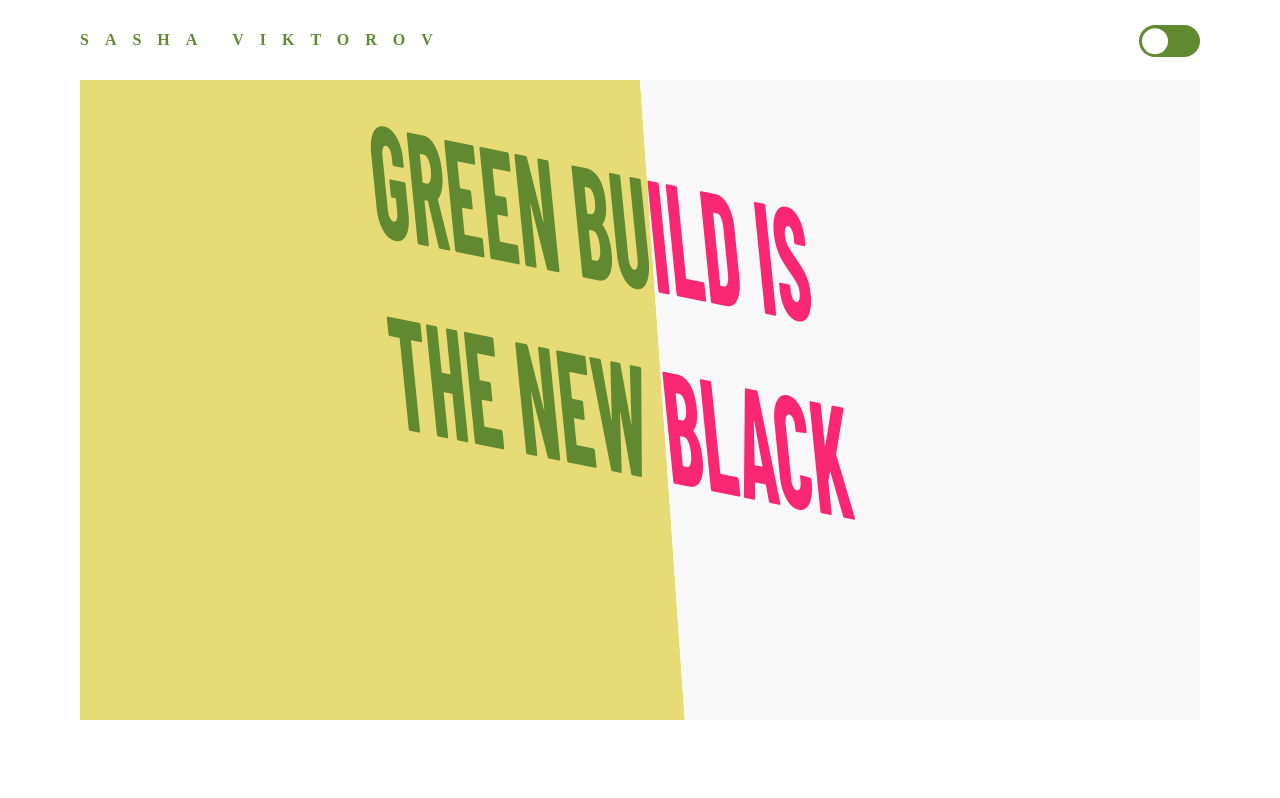
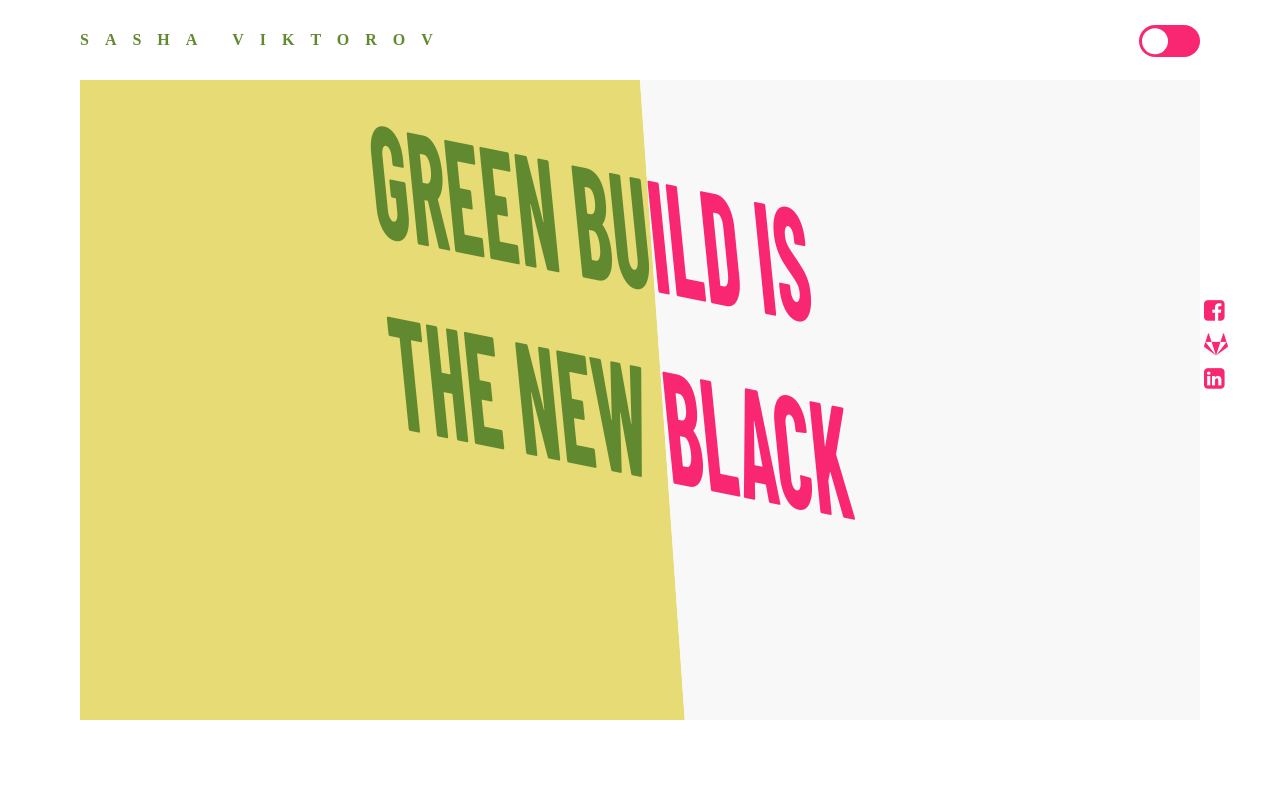
Before and after one commit to viktorovaleksandr/MyPortfolio, a website: page markup/index.html in a window 1280 px wide. Shown: the top 798 px of the page. Drawn offline with nearby package versions, Linux system fonts and the light colour scheme.

Commit message:
add block profile link

```diff
--- a/markup/index.html
+++ b/markup/index.html
@@ -3,6 +3,7 @@
   <head>
     <title>Portfolio</title>
     <meta name="viewport" content="width=device-width, initial-scale=1.0">
+    <link rel="stylesheet" href="https://cdnjs.cloudflare.com/ajax/libs/font-awesome/4.7.0/css/font-awesome.min.css">
     <link rel="stylesheet"  type="text/css" href="css/style.min.css">
   </head>
   <body>
@@ -20,6 +21,13 @@
         <span class="switch-slider"></span>
       </label>
     </header>
+    <nav class="profile-link">
+      <ul>
+        <li><a href="#"><i class="fa">&#xf082;</i></a></li>
+        <li><a href="#"><i class="fa">&#xf296;</i></a></li>
+        <li><a href="#"><i class="fa">&#xf08c;</i></a></li>
+      </ul>
+    </nav>
     <div class="wrapper">
       <section class="content divide">
         <div class="touch touch1">
@@ -89,11 +97,11 @@
             <data>march 2020 - now</data>
             <h6 class="animShow">epam</h6>
             <p class="animShow">Internship</p>
-            <p>Deal with HTML/CSS components for design system.</p>
+            <p class="animShow">Deal with HTML/CSS components for design system.</p>
           </div>
           <div class="Experiens-block">
             <data>december 2019 - march 2020</data>
-            <p>IT school Hillel Front-end basic course.</p>
+            <p class="animShow">IT school Hillel Front-end basic course.</p>
           </div>
           <a href="">certificate</a>
         </div>
--- a/source/scss/style.scss
+++ b/source/scss/style.scss
@@ -73,6 +73,28 @@ body {
     opacity: 0;
   }
 }
+.profile-link {
+  position: absolute;
+  right: 50px;
+  bottom: 50%;
+  li {
+    list-style: none;
+     a {
+      text-decoration: none;
+      color: var(--color-3);
+      letter-spacing: 2px;
+      font-weight: 500;
+      transition: $animStep
+    }
+    &:hover .fa {
+      transform: rotate3d(2, 1, 1, 30deg)
+    }
+  }
+  .fa {
+    margin: 0 0 10px 0;
+    font-size: 24px;
+  }
+}
 .switch {
   transition: $animStep;
   position: absolute;
@@ -87,7 +109,7 @@ body {
     width: 0;
     height: 0;
     &:checked ~ .switch-slider {
-      background: $bg-brand;
+      background: var(--color-3);
     }
     &:not(:checked):active ~ .switch-slider:before {
       width: 2.4rem;
@@ -108,7 +130,7 @@ body {
     left: 0;
     right: 0;
     bottom: 0;
-    background: $bg-color-grennDark;
+    background: var(--color-3);
     border-radius: 25px;
     transition: background $animStep;
     cursor: pointer;
```
Also changed, not shown: markup/css/style.css, markup/css/style.min.css.
